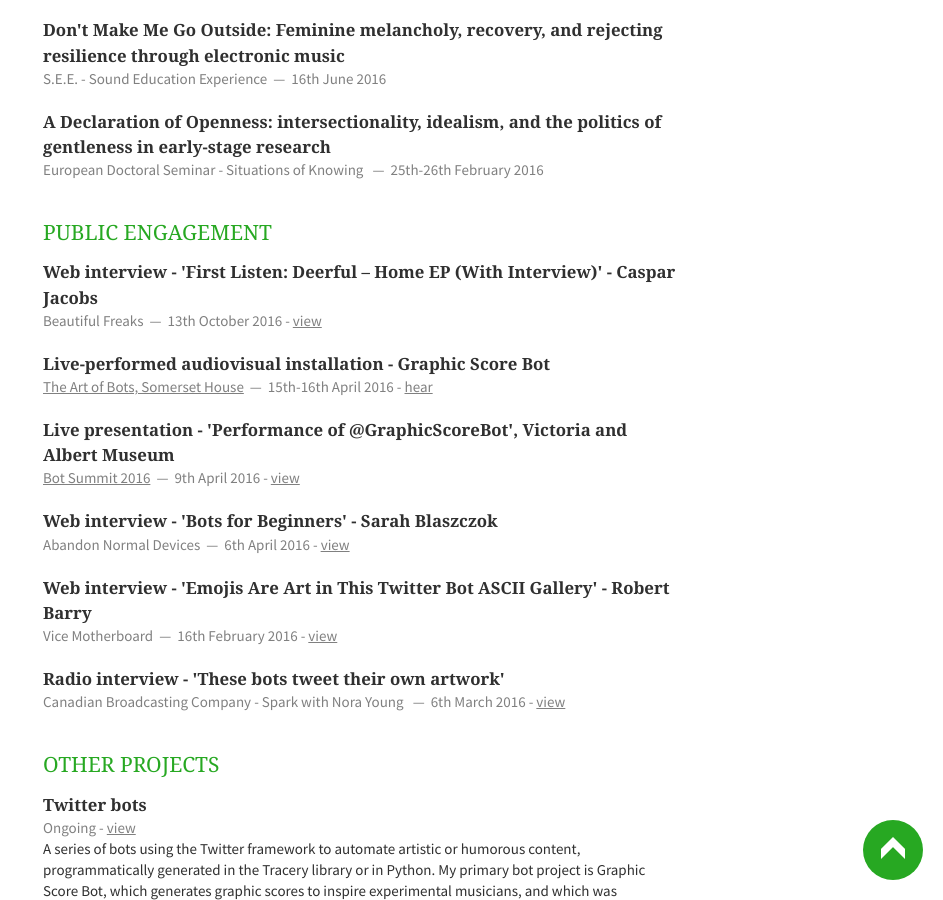
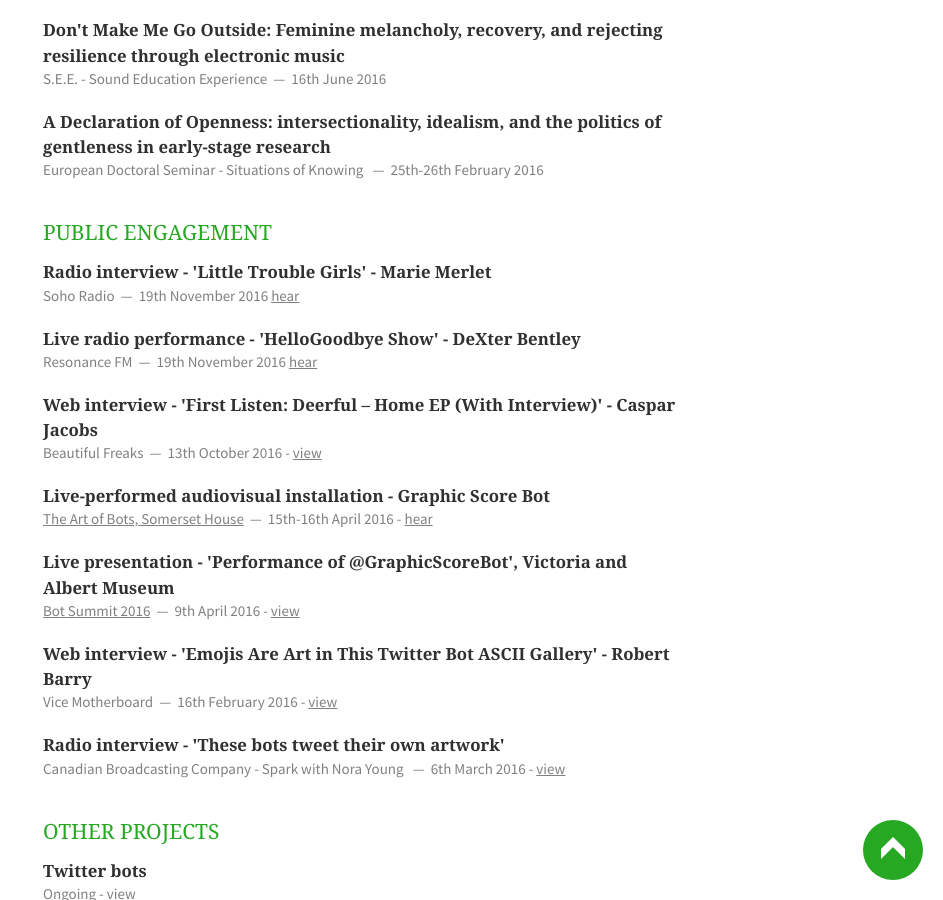
Before and after one commit to emmawinston/cv, a Jekyll site: the page built from index.html, in a window 1280 px wide and 900 px high, scrolled down 2087 px. Shown: the whole window, without its empty margins (337-1280 px from the left). Built offline with Jekyll 4.4.1, drawn with Linux system fonts in a browser that asks for light colours; nearby versions of some CDN libraries; Markdown is read by kramdown in place of the engine named in the settings; the list of posts is cut into pages by our own code.

Commit message:
added media engagement - radio

```diff
--- a/_includes/media.html
+++ b/_includes/media.html
@@ -1,5 +1,19 @@
 <section class="eleven columns">
     <h1>Public Engagement</h1>
+    <article>
+        <header>
+            <h1>Radio interview - 'Little Trouble Girls' - Marie Merlet</h1>
+            <span><address>Soho Radio</address><time>19th November 2016</time> <a href="https://www.mixcloud.com/sohoradio/little-trouble-girls-19112016/">hear</a></span>
+        </header>
+        <p></p>
+    </article>
+    <article>
+        <header>
+            <h1>Live radio performance - 'HelloGoodbye Show' - DeXter Bentley</h1>
+            <span><address>Resonance FM</address><time>19th November 2016</time> <a href="https://hellogoodbyeshow.com/2016/11/13/hello-goodbye-info-19-11-16-ft-yama-warashi-deerful/">hear</a></span>
+        </header>
+        <p></p>
+    </article>
     <article>
         <header>
             <h1>Web interview - 'First Listen: Deerful – Home EP (With Interview)' - Caspar Jacobs</h1>
@@ -23,13 +37,6 @@
     </article>
     <article>
         <header>
-            <h1>Web interview - 'Bots for Beginners' - Sarah Blaszczok</h1>
-            <span><address>Abandon Normal Devices</address><time>6th April 2016</time> - <a href="http://www.andfestival.org.uk/blog/bots-for-beginners-emma-winston/">view</a></span>
-        </header>
-        <p></p>
-    </article>
-    <article>
-        <header>
             <h1>Web interview - 'Emojis Are Art in This Twitter Bot ASCII Gallery' - Robert Barry</h1>
             <span><address>Vice Motherboard</address><time>16th February 2016</time> - <a href="http://motherboard.vice.com/read/tiny-gallery-emojis-are-art-in-this-twitter-bot-ascii-gallery">view</a></span>
         </header>
```
